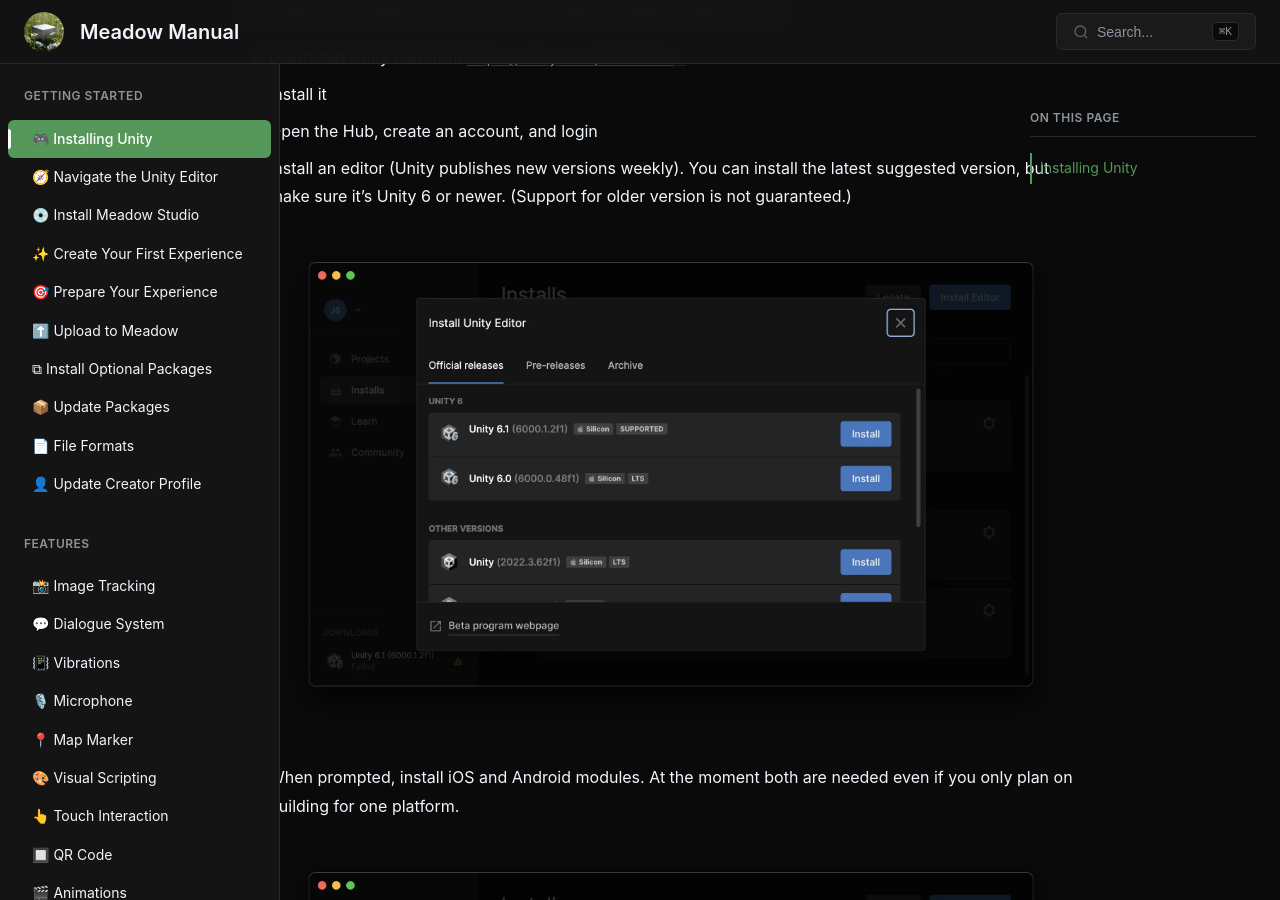
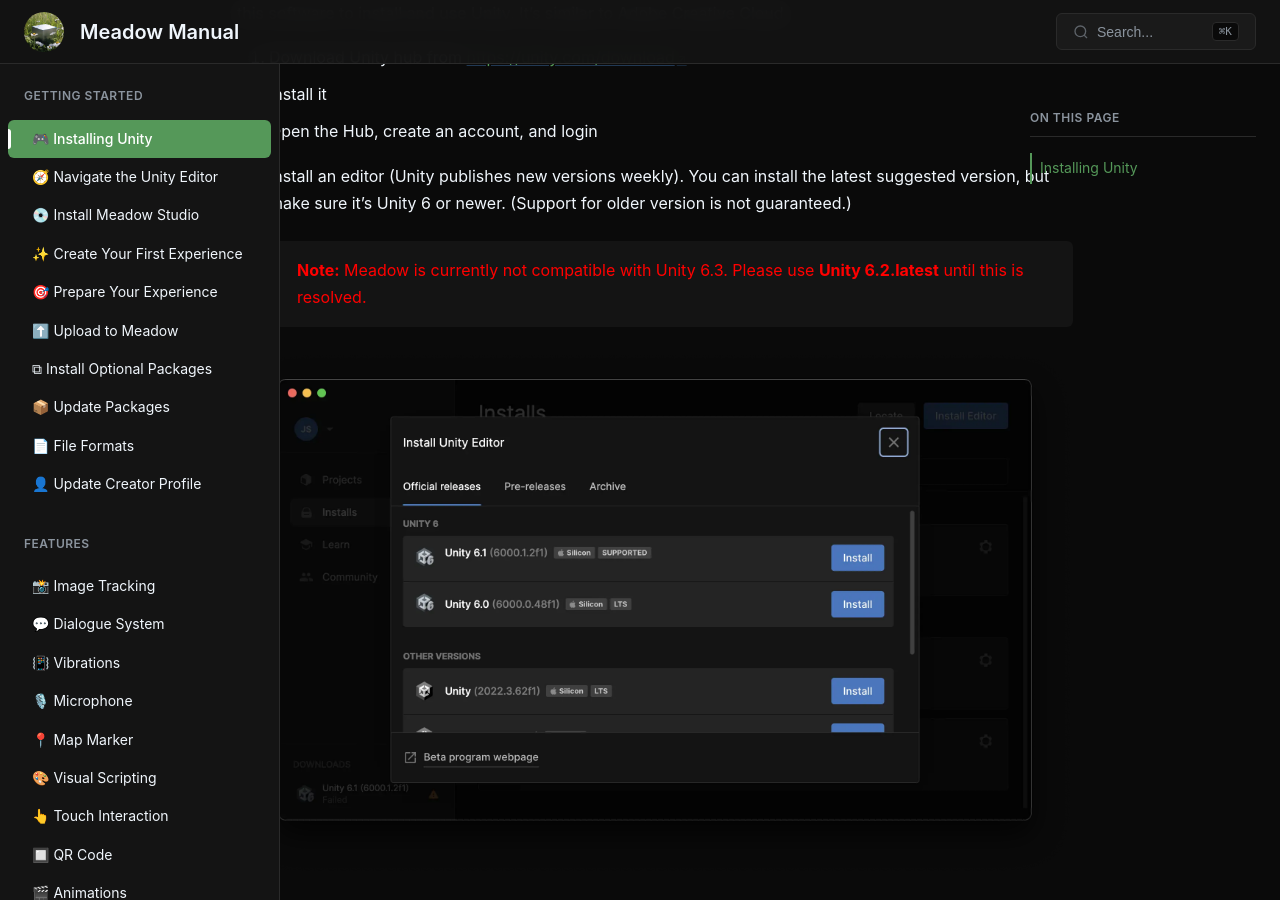
Before and after one commit to untoldgarden/meadow-manual, a Jekyll site: the page built from pages/getting-started/installing-unity.md, in a window 1280 px wide and 900 px high, scrolled down 743 px. Built offline with Jekyll 4.4.1, drawn with Linux system fonts in a browser that asks for light colours; the table of contents is made by our own code.

Commit message:
6.3 note

```diff
--- a/pages/getting-started/installing-unity.md
+++ b/pages/getting-started/installing-unity.md
@@ -28,6 +28,9 @@
 2. Install it
 3. Open the Hub, create an account, and login
 4. Install an editor (Unity publishes new versions weekly). You can install the latest suggested version, but make sure it's Unity 6 or newer. (Support for older version is not guaranteed.)
+
+   > <span style="color: red;">**Note:** Meadow is currently not compatible with Unity 6.3. Please use **Unity 6.2.latest** until this is resolved.</span>
+
 ![alt_text](../images/install-unity.webp "install unity")
 5. When prompted, install iOS and Android modules. At the moment both are needed even if you only plan on building for one platform.
 ![alt_text](../images/hubModules.webp "install modules")
```
Also changed, not shown: .claude/settings.local.json.
